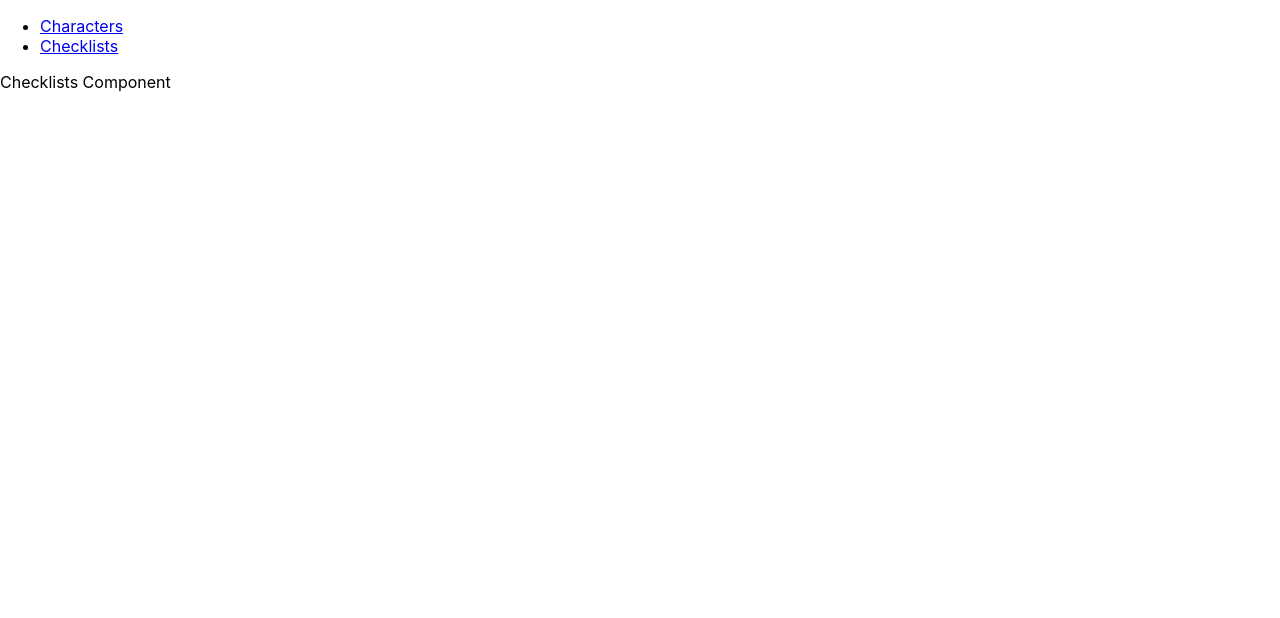
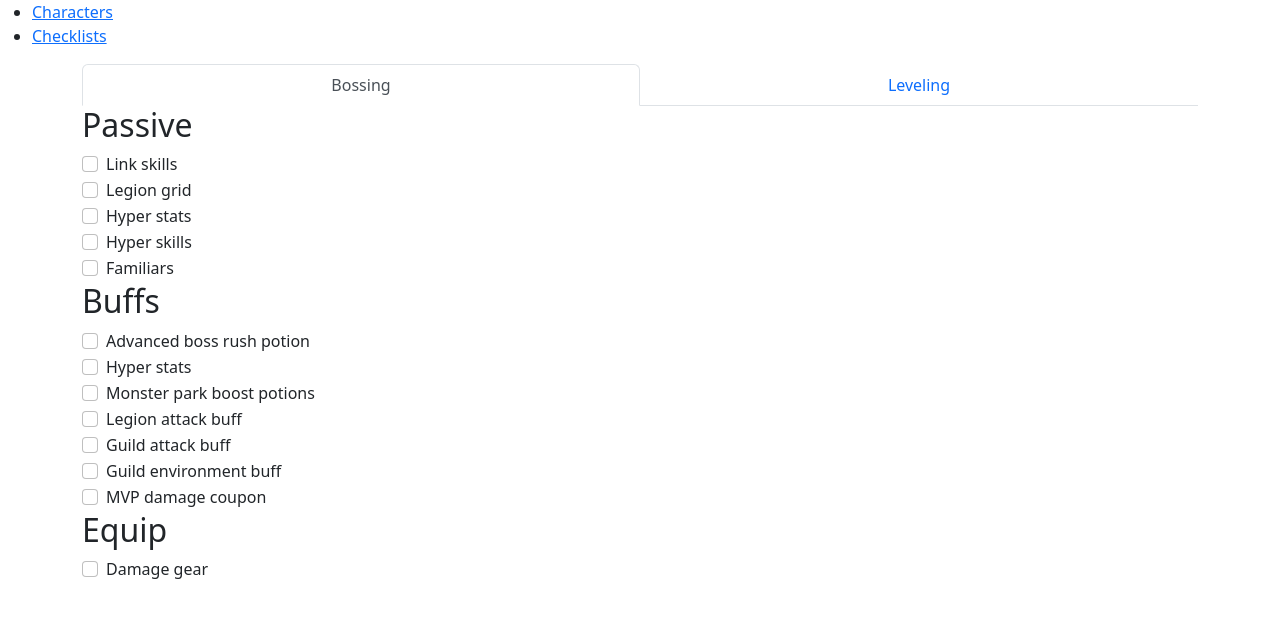
Before and after one commit to Giuzus/maple-check-app, a React (Create React App) app: page /checklists in a window 1280 px wide. Shown: the top 618 px of the page. Built offline with nearby package versions, Linux system fonts and the light colour scheme.

Commit message:
Add bossing and leveling checklists

```diff
--- a/package.json
+++ b/package.json
@@ -12,7 +12,9 @@
     "@types/node": "^17.0.45",
     "@types/react": "^18.0.25",
     "@types/react-dom": "^18.0.9",
+    "bootstrap": "^5.2.3",
     "react": "^18.2.0",
+    "react-bootstrap": "^2.6.0",
     "react-dom": "^18.2.0",
     "react-redux": "^8.0.5",
     "react-router-dom": "^6.4.3",
--- a/src/app/checklists/checklists.tsx
+++ b/src/app/checklists/checklists.tsx
@@ -1,12 +1,72 @@
 import React, { FC } from 'react';
+import { Container, Form, Tab, Tabs } from 'react-bootstrap';
 import styles from './checklists.module.css';
 
-interface ChecklistsProps {}
+interface ChecklistsProps { }
 
-const Checklists: FC<ChecklistsProps> = () => (
-  <div className={styles.Checklists} data-testid="Checklists">
-    Checklists Component
-  </div>
-);
+function renderCheckbox(label: string, id: string) {
+  return (
+    <Form.Check
+      type={'checkbox'}
+      id={id}
+      label={label}
+    />
+  )
+}
+
+const Checklists: FC<ChecklistsProps> = () => {
+
+  return (
+    <Container>
+      <div data-testid="Checklists">
+        <Tabs justify className={styles.tabBorder}>
+          <Tab eventKey="bossing" title="Bossing">
+            <h2>Passive</h2>
+            {renderCheckbox("Link skills", "linkSkills")}
+            {renderCheckbox("Legion grid", "legionGrid")}
+            {renderCheckbox("Hyper stats", "hyperStats")}
+            {renderCheckbox("Hyper skills", "hyperSkills")}
+            {renderCheckbox("Familiars", "familiars")}
+
+
+            <h2>Buffs</h2>
+            {renderCheckbox("Advanced boss rush potion", "advancedBossRushPotion")}
+            {renderCheckbox("Hyper stats", "hyperStats")}
+            {renderCheckbox("Monster park boost potions", "monsterParkBoostPotions")}
+            {renderCheckbox("Legion attack buff", "legionAttackBuff")}
+            {renderCheckbox("Guild attack buff", "guildAttackBuff")}
+            {renderCheckbox("Guild environment buff", "guildEnvironmentBuff")}
+            {renderCheckbox("MVP damage coupon", "mvpDamageCoupon")}
+
+            <h2>Equip</h2>
+            {renderCheckbox("Damage gear", "mvpDamageCoupon")}
+
+          </Tab>
+
+          <Tab eventKey="leveling" title="Leveling">
+            <h2>Passive</h2>
+            {renderCheckbox("Link skills", "linkSkills")}
+            {renderCheckbox("Legion grid", "legionGrid")}
+            {renderCheckbox("Hyper stats", "hyperStats")}
+            {renderCheckbox("101 to 200 passive guild skill", "101To200PassiveGuildSkill")}
+            {renderCheckbox("Drop/Meso drop Familiars", "dropMesoDropFamiliars")}
+            <h2>Buffs</h2>
+            {renderCheckbox("2x coupon", "2xCoupon")}
+            <label className='text-secondary'>- If between level 100 and 180, use legion growth potion</label>
+            {renderCheckbox("EXP accumulation potion", "expAccumulationPotion")}
+            {renderCheckbox("Wealth potion", "wealthPotion")}
+            {renderCheckbox("Monster park boost potions", "monsterParkBoostPotions")}
+            {renderCheckbox("Legion attack buff", "legionAttackBuff")}
+            {renderCheckbox("Guild environment buff", "guildEnvironmentBuff")}
+            {renderCheckbox("MVP damage coupon", "mvpDamageCoupon")}
+            <h2>Equip</h2>
+            {renderCheckbox("Pendant of the spirit", "pendantOfTheSpirit")}
+            {renderCheckbox("Drop/Meso drop items", "dropMesoDropItems")}
+          </Tab>
+        </Tabs>
+      </div>
+    </Container>
+  )
+};
 
 export default Checklists;
--- a/src/index.tsx
+++ b/src/index.tsx
@@ -1,5 +1,6 @@
 import React from 'react';
 import './index.css';
+import 'bootstrap/dist/css/bootstrap.min.css';
 
 import { createRoot } from 'react-dom/client';
 import { Provider } from 'react-redux';
```
Also changed, not shown: src/logo.svg (deleted), 1 other file (tests, documents, lock files or other folders).
